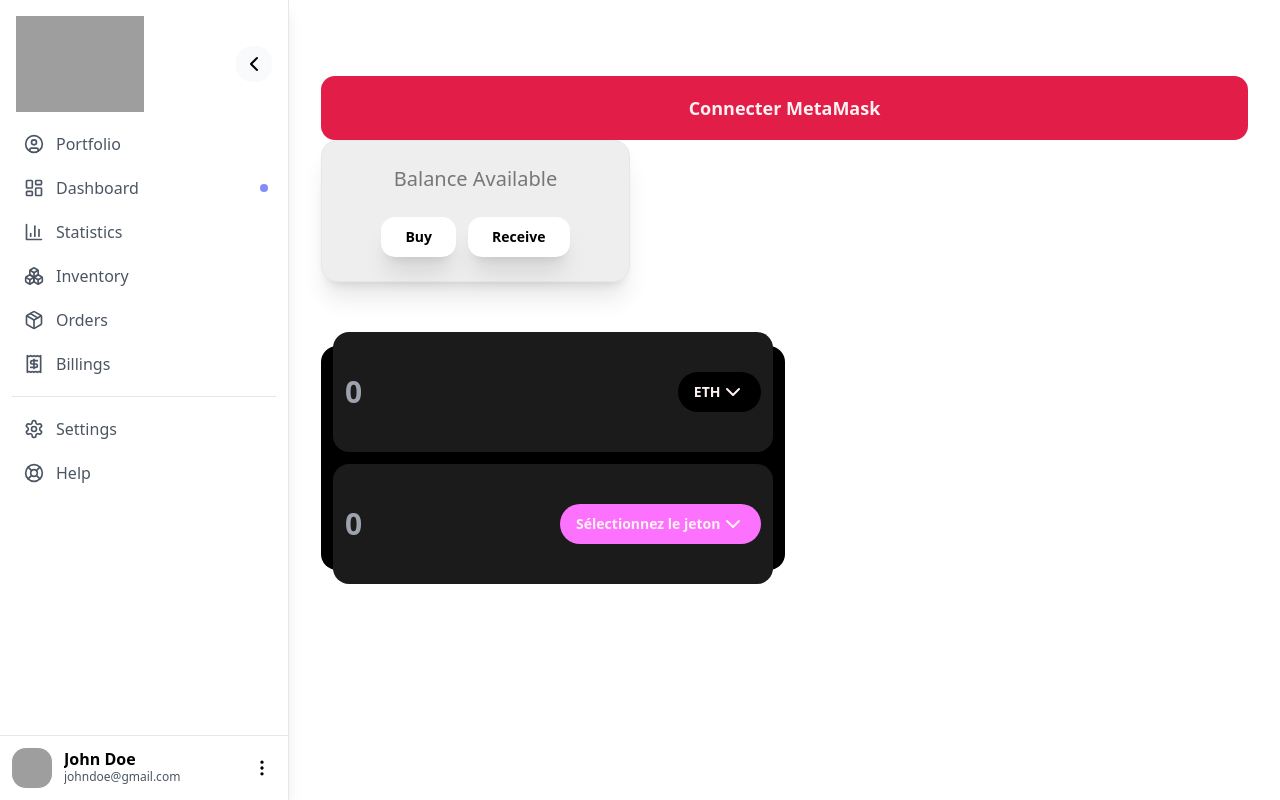
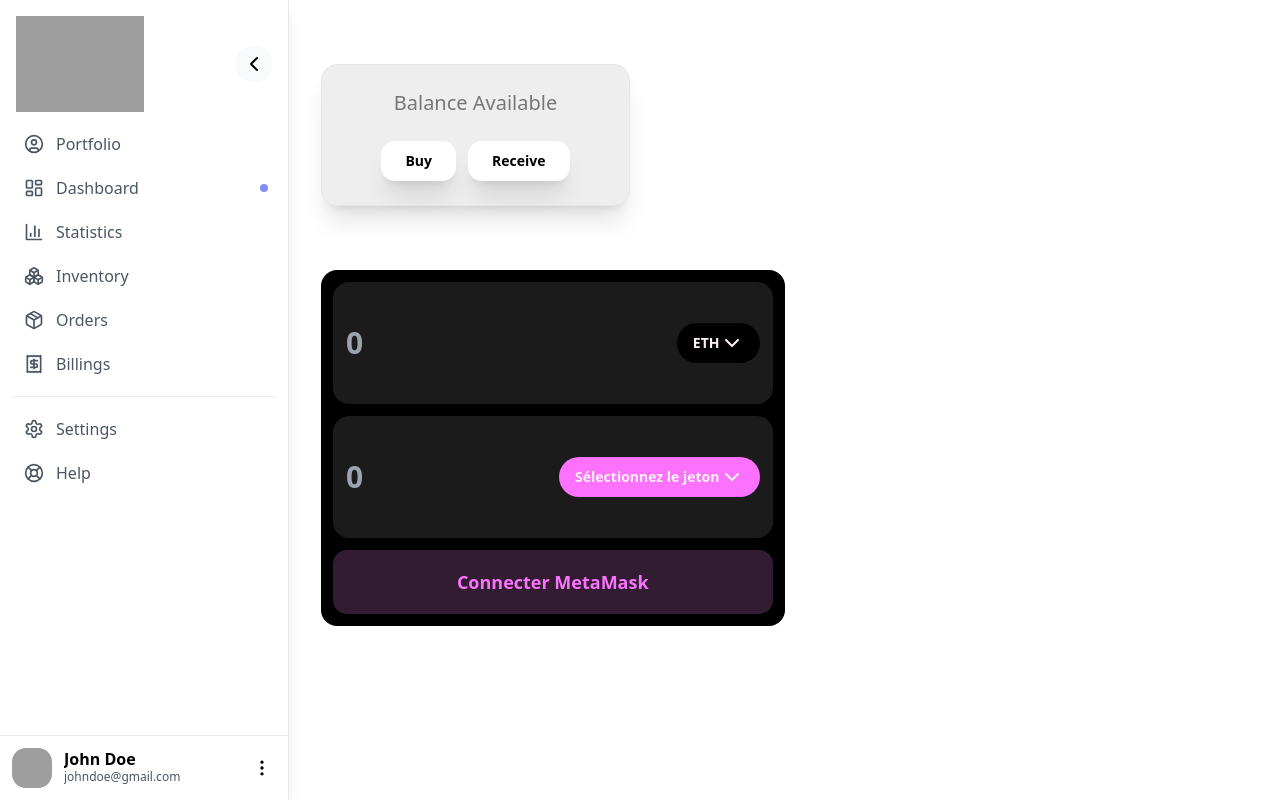
Before and after one commit to labs-web3/CryptoView, a React (Vite) app: page /Portfolio in a window 1280 px wide. Built offline with nearby package versions, Linux system fonts and the light colour scheme; grey boxes are pictures that could not be loaded.

Commit message:
ajout focus-within et bordure sur div avec input

```diff
--- a/src/pages/Portfolio.jsx
+++ b/src/pages/Portfolio.jsx
@@ -57,16 +57,6 @@ export default function MyAccount() {
   return (
     <>
       <div className="container py-16">
-        {connectedAccount ? (
-          ""
-        ) : (
-          <Button
-            onClick={connectMetamask}
-            className="w-full mt-3 py-8 font-bold text-lg"
-          >
-            Connecter MetaMask
-          </Button>
-        )}
         <div className="flex justify-between text-center">
           <Card className="bg-[#eeeeee] shadow-xl w-1/3">
             <CardHeader className="pb-3">
@@ -97,21 +87,22 @@ export default function MyAccount() {
             </CardContent>
           </Card>
         </div>
-        <div className="bg-black rounded-2xl flex-col justify-center h-1/3 w-1/2 mt-16 flex p-3 gap-3">
-          <div className="flex bg-[#1B1B1B] py-10 rounded-lg justify-between p-3">
+        <div className="bg-black rounded-2xl flex-col justify-center max-h-1/3 w-1/2 mt-16 flex p-3 gap-3">
+          <div className="flex bg-[#1B1B1B] py-10 rounded-lg justify-between p-3 focus-within:border-white border border-transparent">
             <input
               type="number"
               name=""
               id=""
               placeholder="0"
-              className="rounded-xl w-full mr-3 max-h-[44px] text-3xl outline-none text-white font-semibold bg-[#1B1B1B] [&::-webkit-outer-spin-button]:appearance-none [&::-webkit-inner-spin-button]:appearance-none"
+              className="rounded-xl w-full mr-3 max-h-[44px] text-3xl focus:outline-none text-white font-semibold bg-[#1B1B1B] [&::-webkit-outer-spin-button]:appearance-none [&::-webkit-inner-spin-button]:appearance-none"
             />
             <Button className="rounded-full bg-black hover:bg-neutral-800 font-bold">
               ETH
               <ChevronDown />
             </Button>
           </div>
-          <div className="flex bg-[#1B1B1B] py-10 rounded-lg p-3">
+
+          <div className="flex bg-[#1B1B1B] py-10 rounded-lg p-3 focus-within:border-white border border-transparent">
             <input
               type="number"
               name=""
@@ -124,6 +115,16 @@ export default function MyAccount() {
               <ChevronDown />
             </Button>
           </div>
+          {connectedAccount ? (
+            ""
+          ) : (
+            <Button
+              onClick={connectMetamask}
+              className="w-full py-8 font-bold text-lg bg-[#311C31] hover:bg-[#432643] text-[#FC72FF]"
+            >
+              Connecter MetaMask
+            </Button>
+          )}
         </div>
       </div>
     </>
```
